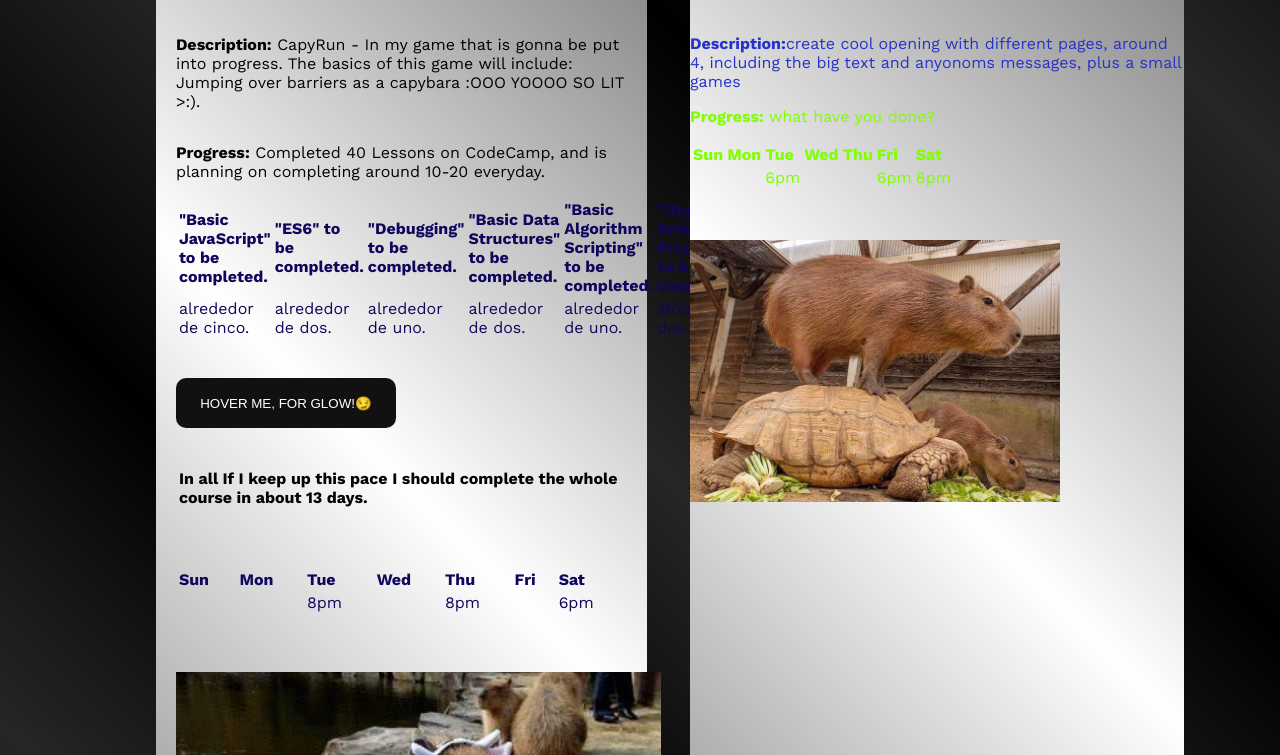
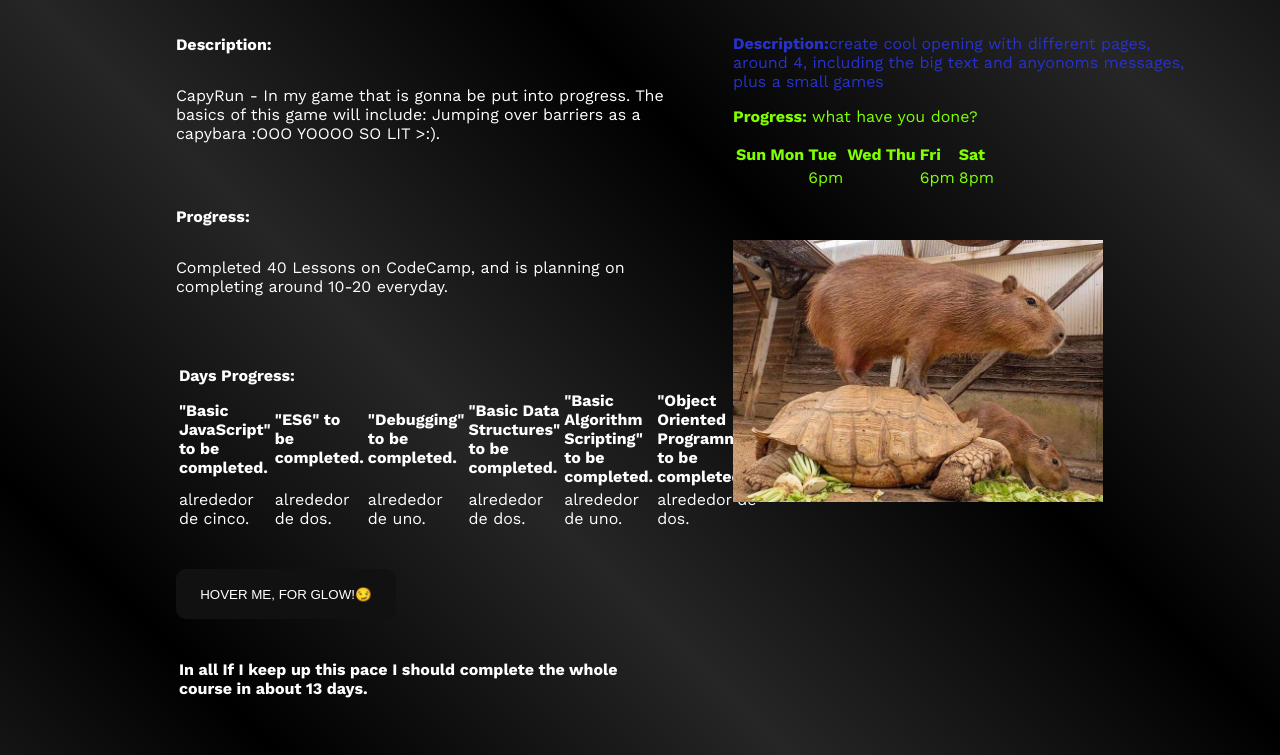
Before and after one commit to theswaggybears/theswaggybears.github.io, a plain HTML site: page index.html in a window 1280 px wide. Shown: the part 288-1043 px from the top of the page. Drawn offline with nearby package versions, Linux system fonts and the light colour scheme.

Commit message:
hasdadads
adad]]]]

```diff
--- a/index.html
+++ b/index.html
@@ -37,11 +37,20 @@
       <div class="colRoi">
         <h3 class="sizeandcolor">Roi</h3>
         <p>
-          <b>Description:</b> CapyRun - In my game that is gonna be put into
+          <b class = "loopy">Description:</b><p class = "p">CapyRun - In my game that is gonna be put into
           progress. The basics of this game will include: Jumping over barriers
           as a capybara :OOO YOOOO SO LIT >:).
         </p>
-        <p><b>Progress:</b> Completed 40 Lessons on CodeCamp, and is planning on completing around 10-20 everyday.</p>
+        </p>
+        <p><b class = "progress">Progress:</b><p class = p2>Completed 40 Lessons on CodeCamp, and is planning on completing around 10-20 everyday.</p></p>
+
+        <br>
+
+        <table class = "daysprogress">
+          <th>Days Progress:</th>
+        </table>
+
+
         <table class = "bread">
         <tr>
           <th>"Basic JavaScript" to be completed.</th>
@@ -135,6 +144,18 @@
                 <p>Capybara 👹👹👹👹👹👹👹👹👹👹👹👹👹👹👹👹👹👹👹👹👹👹👹👹👹👹👹👹👹👹👹👹👹👹👹👹👹👹👹👹👹👹👹👹</p>
               </div>
       </div>
+
+      <br><br>
+
+      <table class = "happy">
+        <th>happy</th>
+      </table>
+
+<br><br>
+
+      <table class = "sad">
+        <th>sad</th>
+      </table>
     </div>
 
 
--- a/style.css
+++ b/style.css
@@ -25,19 +25,18 @@ body {
     margin-left: 2%;
     margin-right: 2%;
     margin-top: 10%
-
     display: flex;
     justify-content: center;
     flex-direction: column;
     text-align: left;
     color:chartreuse;
-    background: linear-gradient(45deg, grey, rgb(255, 255, 255), grey);
+    background: transparent;
 }
 .colRoi{
-    width: 42%;
+    width: 46%;
     margin-left: 2%;
     margin-right: 2%;
-    background: linear-gradient(45deg, grey, rgb(255, 255, 255), grey);
+    background: transparent;
     color: rgb(7, 1, 1);
     padding-left: 20px;
     padding-bottom: 20px;
@@ -73,22 +72,36 @@ body {
 }
 .sizeandcolor{
     font-size: 35px;
-    color: rgb(14, 7, 91);
+    color: white;
 }
 
 .poop{
-    color: rgb(14, 7, 91);
+    color: white;
 }
 .bread{
-    color:rgb(14, 7, 91)
+    color:rgb(255, 255, 255)
 
 }
 .trece{
-    color:rgb(14, 7, 91)
-    font-size: 100px
+    color: white;
 }
 body {
     background: linear-gradient(45deg, black, rgb(38, 38, 38), black, rgb(38, 38, 38), black, rgb(38, 38, 38), black);
+}
+.loopy{
+    color: white;
+}
+.p{
+    color: white;
+}
+.p2{
+    color: white;
+}
+.progress{
+    color: white;
+}
+.daysprogress{
+    color: white;
 }
 
 .glow-on-hover {
@@ -98,7 +111,7 @@ body {
     outline: none;
     color: #fff;
     background: #111;
-    cursor: pointer;
+  cursor: pointer;
     position: relative;
     z-index: 0;
     border-radius: 10px;
@@ -138,3 +151,18 @@ body {
     50% { background-position: 400% 0; }
     100% { background-position: 0 0; }
 }
+
+div.circle {
+    width: 300px;
+    height: 300px;
+    background: #2762e9;
+    border-radius: 50%;
+  }
+
+  .happy {
+	cursor: url("https://s3-us-west-2.amazonaws.com/s.cdpn.io/9632/happy.png"), auto;
+}
+
+.sad {
+	cursor: url("https://s3-us-west-2.amazonaws.com/s.cdpn.io/9632/sad.png"), auto;
+}
```
